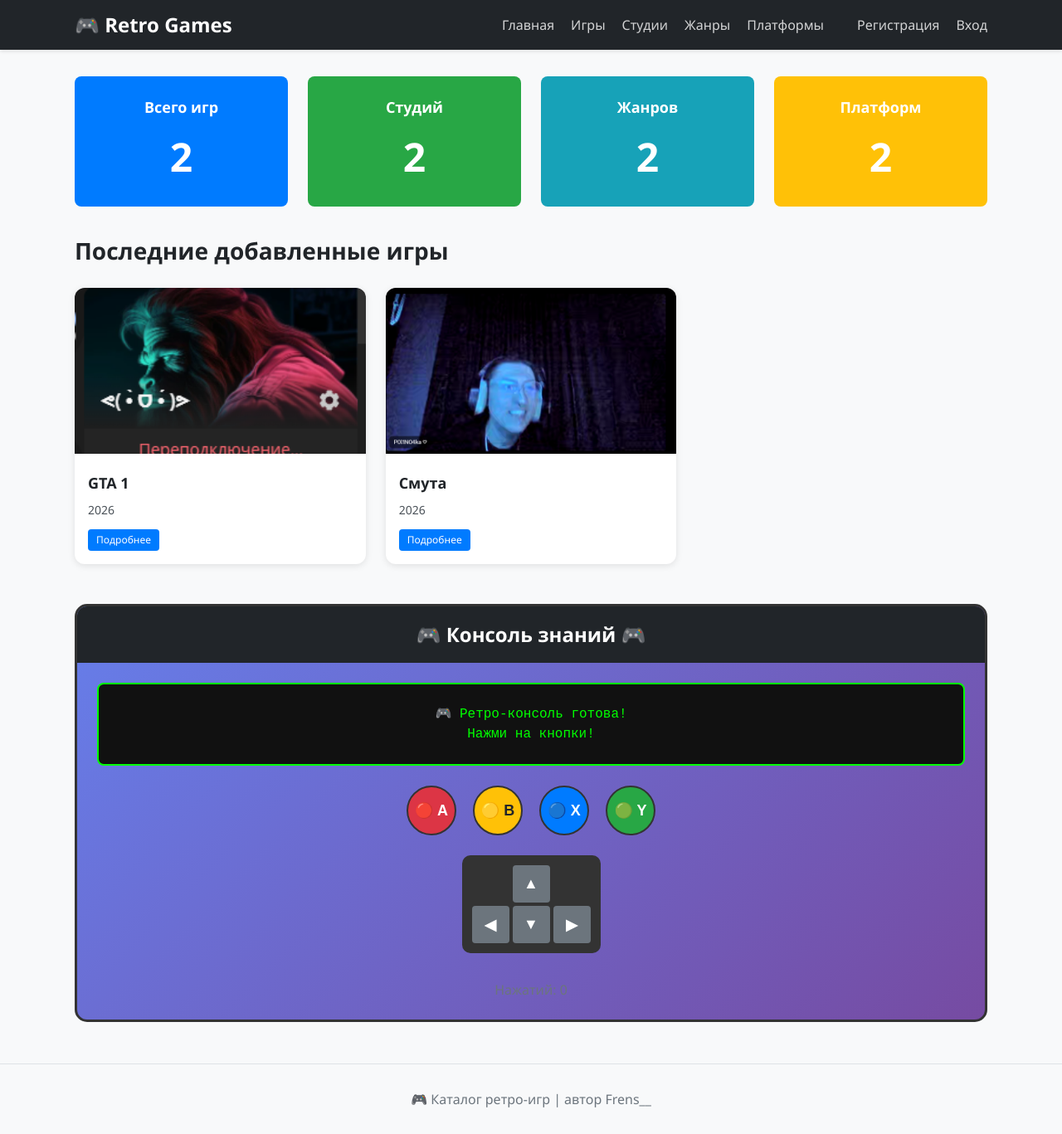
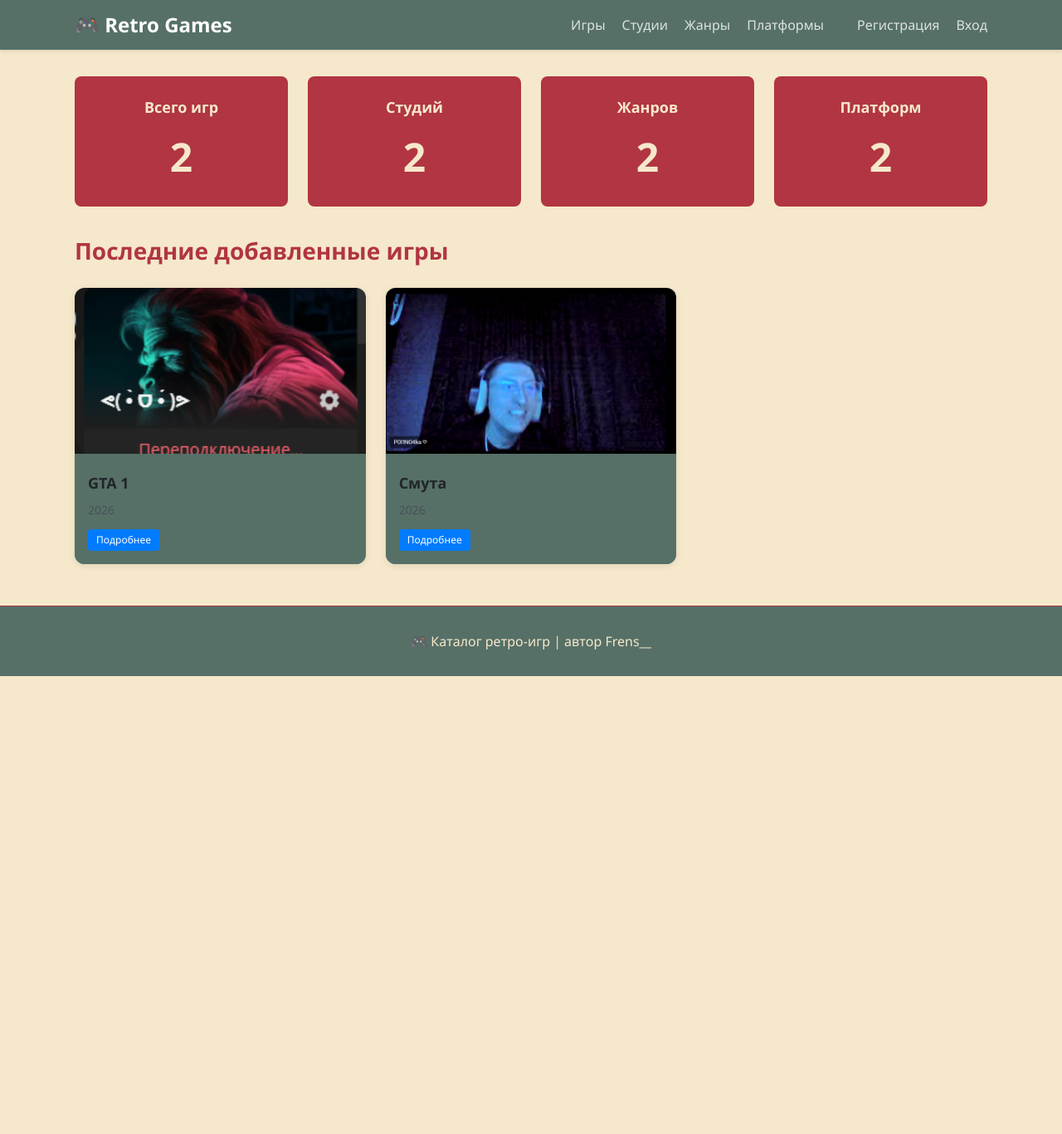
Before and after one commit to Frensqq/DjangoProject, a Django app: page / in a window 1280 px wide. Shown: the whole page at 83% size. After the commit the page ends 815 px from the top, so only its background shows below. Run offline with Django 5.2, Linux system fonts and the light colour scheme; data comes from the database, SQL or seed files in the repository.

Commit message:
update css

```diff
--- a/RetroGameCartridge/games/templates/games/base.html
+++ b/RetroGameCartridge/games/templates/games/base.html
@@ -19,7 +19,6 @@
         <div class="container">
             <a class="navbar-brand" href="{% url 'games:home' %}">🎮 Retro Games</a>
             <div class="navbar-nav" id="navbarNav">
-                <a class="nav-link" href="{% url 'games:home' %}">Главная</a>
                 <a class="nav-link" href="{% url 'games:game_list' %}">Игры</a>
                 <a class="nav-link" href="{% url 'games:studio_list' %}">Студии</a>
                 <a class="nav-link" href="{% url 'games:category_list' %}">Жанры</a>
--- a/RetroGameCartridge/games/templates/games/home.html
+++ b/RetroGameCartridge/games/templates/games/home.html
@@ -4,19 +4,19 @@
 
 {% block content %}
 <div class="stats-grid">
-    <div class="stat-card bg-primary">
+    <div class="stat-card">
         <h5>Всего игр</h5>
         <p class="stat-number">{{ total_games }}</p>
     </div>
-    <div class="stat-card bg-success">
+    <div class="stat-card">
         <h5>Студий</h5>
         <p class="stat-number">{{ total_studios }}</p>
     </div>
-    <div class="stat-card bg-info">
+    <div class="stat-card">
         <h5>Жанров</h5>
         <p class="stat-number">{{ total_categories }}</p>
     </div>
-    <div class="stat-card bg-warning">
+    <div class="stat-card">
         <h5>Платформ</h5>
         <p class="stat-number">{{ total_platforms }}</p>
     </div>
@@ -42,39 +42,5 @@
     {% endfor %}
 </div>
 
-<!-- Ретро-консоль -->
-<div class="retro-console">
-    <div class="console-header">
-        <h3>🎮 Консоль знаний 🎮</h3>
-    </div>
-    <div class="console-body">
-        <div class="console-screen" id="consoleScreen">
-            <div id="screenContent">Нажми на кнопки!</div>
-        </div>
 
-        <div class="console-buttons">
-            <button class="retro-btn btn-danger" data-fact="0">🔴 A</button>
-            <button class="retro-btn btn-warning" data-fact="1">🟡 B</button>
-            <button class="retro-btn btn-primary" data-fact="2">🔵 X</button>
-            <button class="retro-btn btn-success" data-fact="3">🟢 Y</button>
-        </div>
-
-        <div class="dpad">
-            <div class="dpad-buttons">
-                <div class="dpad-row">
-                    <button class="dpad-btn" data-direction="up">▲</button>
-                </div>
-                <div class="dpad-row">
-                    <button class="dpad-btn" data-direction="left">◀</button>
-                    <button class="dpad-btn" data-direction="down">▼</button>
-                    <button class="dpad-btn" data-direction="right">▶</button>
-                </div>
-            </div>
-        </div>
-
-        <div class="click-counter">
-            <p>Нажатий: <span id="clickCounter">0</span></p>
-        </div>
-    </div>
-</div>
 {% endblock %}
--- a/RetroGameCartridge/static/css/base.css
+++ b/RetroGameCartridge/static/css/base.css
@@ -1,4 +1,15 @@
 /* Содержит самые основные базовые стили*/
+
+:root {
+    --phone_window: #F6E8CB;
+    --card_element: #567067;
+    --white_blue: #c5dfdf;
+    --yellow: #F6E8CB;
+    --pulrple: #a71666;
+    --orandge: #ec6a52;
+    --pastel_orange: #f3b7ad;
+    --error: #b13542;
+}
 
 * {
     margin: 0;
@@ -11,7 +22,7 @@ body {
     font-size: 16px;
     line-height: 1.5;
     color: #212529;
-    background-color: #f8f9fa;
+    background-color: var(--phone_window);
 }
 
 /* Контейнер */
@@ -24,7 +35,7 @@ body {
 
 /* Меню навигации */
 .navbar {
-    background-color: #212529;
+    background-color: var(--card_element);
     padding: 12px 0;
     box-shadow: 0 2px 4px rgba(0,0,0,0.1);
 }
@@ -134,13 +145,13 @@ body {
 .footer {
     margin-top: 50px;
     padding: 30px 0;
-    background-color: #f8f9fa;
-    border-top: 1px solid #dee2e6;
+    background-color: var(--card_element);
+    border-top: 1px solid var(--error);
     text-align: center;
 }
 
 .text-muted {
-    color: #6c757d;
+    color: var(--yellow);
 }
 
 /* Заголовки */
@@ -148,17 +159,22 @@ h1 {
     font-size: 32px;
     margin-bottom: 24px;
     margin-top: 24px;
+    color: var(--error);
+
 }
 
 h2 {
     font-size: 28px;
     margin-bottom: 24px;
     margin-top: 32px;
+    color: var(--error);
 }
 
 h3 {
     font-size: 24px;
     margin-bottom: 16px;
+    color: var(--error);
+
 }
 
 /* Бэйджи */
@@ -203,7 +219,8 @@ h3 {
     min-width: 200px;
     padding: 24px;
     border-radius: 8px;
-    color: white;
+    color: var(--yellow);
+    background-color: var(--error);
     text-align: center;
 }
 
--- a/RetroGameCartridge/static/css/cards.css
+++ b/RetroGameCartridge/static/css/cards.css
@@ -1,4 +1,14 @@
 /* Карточки - игры, жанры, студии, платформы */
+:root {
+    --phone_window: #F6E8CB;
+    --card_element: #567067;
+    --white_blue: #c5dfdf;
+    --yellow: #F6E8CB;
+    --pulrple: #a71666;
+    --orandge: #ec6a52;
+    --pastel_orange: #f3b7ad;
+    --error: #b13542;
+}
 
 /* Сетка карточек */
 .games-grid {
@@ -11,7 +21,7 @@
 /* Карточка игры */
 .game-card {
     width: calc(33.333% - 16px);
-    background: white;
+    background: var(--card_element);
     border-radius: 12px;
     box-shadow: 0 2px 8px rgba(0,0,0,0.1);
     transition: transform 0.2s, box-shadow 0.2s;
@@ -32,6 +42,8 @@
 
 .game-card-body {
     padding: 16px;
+    background: var(--card_element);
+
 }
 
 .game-card-title {
@@ -43,7 +55,7 @@
 
 .game-card-subtitle {
     font-size: 14px;
-    color: #6c757d;
+    color: var(--card_element);
     margin: 0 0 12px 0;
 }
 
--- a/RetroGameCartridge/static/css/style.css
+++ b/RetroGameCartridge/static/css/style.css
@@ -97,6 +97,7 @@ h2 {
     margin-bottom: 24px;
     font-size: 28px;
     margin-top: 32px;
+    color: #ffffff;
 }
 
 h3 {
```
